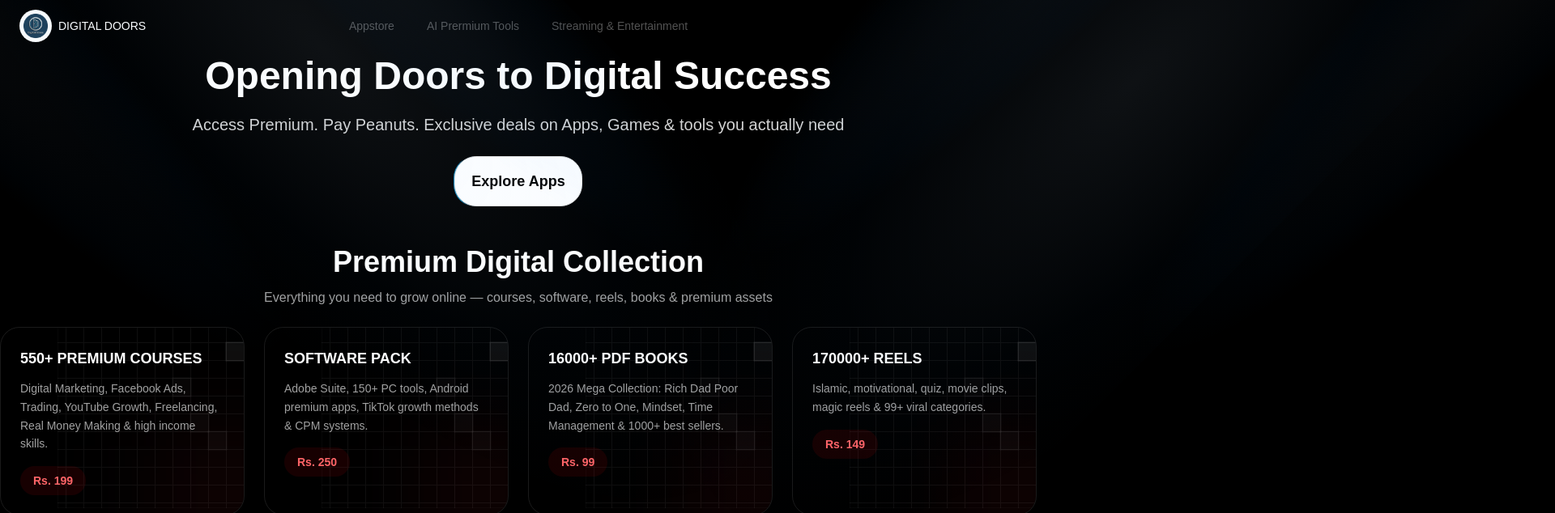
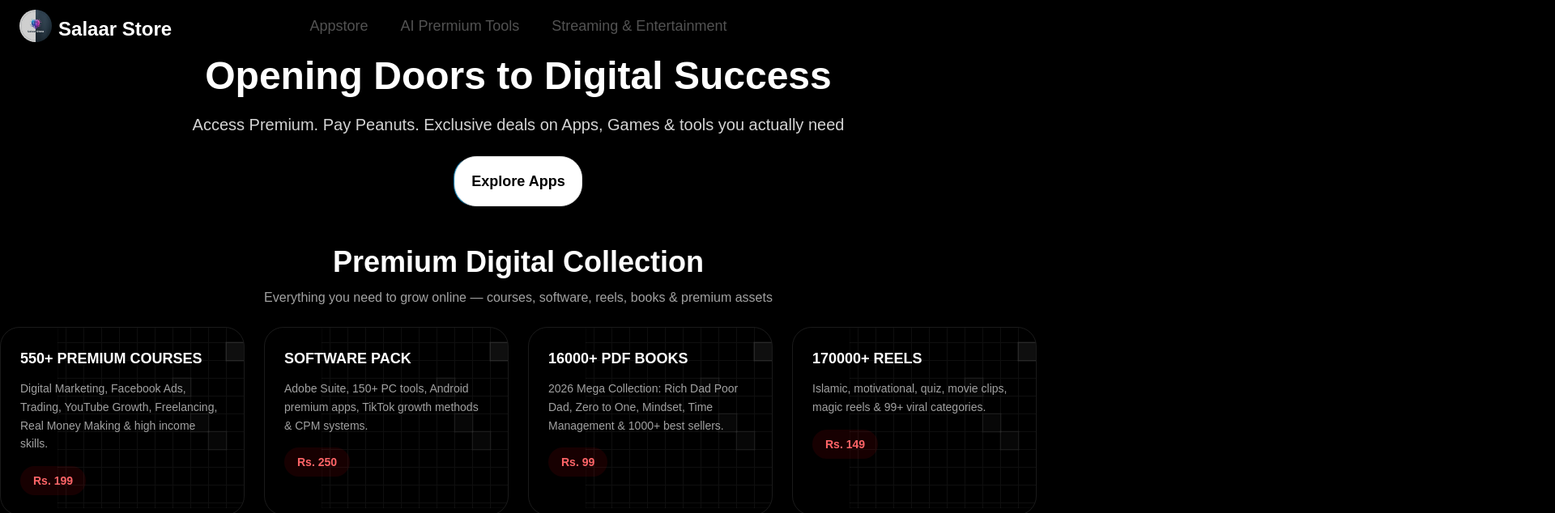
Before and after one commit to salaarsaif7-hash/Digital-Doors.com, a Next.js app: page / in a window 1280 px wide. Shown: the top 634 px of the page at 81% size, 1920 px wide, since content can reach past the window. Built offline with nearby package versions, Linux system fonts and the light colour scheme.

Commit message:
enhancements

```diff
--- a/components/HeroSection.tsx
+++ b/components/HeroSection.tsx
@@ -15,7 +15,7 @@
 
       <div className="relative z-10 w-full max-w-4xl text-center bg-black/80 backdrop-blur rounded-2xl flex flex-col items-center justify-center mx-auto text-white">
 
-        <h1 className="text-4xl md:text-5xl font-bold leading-tight">
+        <h1 className="text-3xl md:text-5xl font-bold leading-tight">
           Opening Doors to Digital Success
         </h1>
 
--- a/components/Navbar.tsx
+++ b/components/Navbar.tsx
@@ -63,7 +63,7 @@
                 key={`mobile-link-${idx}`}
                 href={item.link}
                 onClick={() => setIsMobileMenuOpen(false)}
-                className="relative text-neutral-600 dark:text-neutral-300"
+                className="relative text-white dark:text-white"
               >
                 <span className="block">{item.name}</span>
               </a>
--- a/components/card.tsx
+++ b/components/card.tsx
@@ -100,7 +100,7 @@
               )}
 
               {/* Glow effect */}
-              <div className="absolute -bottom-10 -right-10 w-32 h-32 bg-red-500/10 blur-3xl group-hover:bg-red-500/20 transition-all duration-500" />
+              {/* <div className="absolute -bottom-10 -right-10 w-32 h-32 bg-red-500/10 blur-3xl group-hover:bg-red-500/20 transition-all duration-500" /> */}
             </motion.div>
           ))}
         </div>
--- a/components/ui/Spotlight-new.tsx
+++ b/components/ui/Spotlight-new.tsx
@@ -1,6 +1,6 @@
 "use client";
 import React from "react";
-import { motion } from "motion/react";
+import { motion } from "framer-motion";
 
 type SpotlightProps = {
   className?: string; // ✅ ADD THIS
@@ -21,20 +21,19 @@
   gradientSecond = "radial-gradient(50% 50% at 50% 50%, hsla(210, 100%, 85%, .06) 0, hsla(210, 100%, 55%, .02) 80%, transparent 100%)",
   gradientThird = "radial-gradient(50% 50% at 50% 50%, hsla(210, 100%, 85%, .04) 0, hsla(210, 100%, 45%, .02) 80%, transparent 100%)",
   translateY = -350,
-  width = 560,
-  height = 1380,
-  smallWidth = 240,
-  duration = 7,
-  xOffset = 100,
+  width = 50,
+  height = 10,
+  smallWidth = 240
 }: SpotlightProps = {}) => {
   return (
-    <motion.div
-      initial={{ opacity: 0 }}
-      animate={{ opacity: 1 }}
-      transition={{ duration: 1.5 }}
-      className={`pointer-events-none absolute inset-0 h-full w-full ${className ?? ""}`} // ✅ APPLY HERE
-    >
-      <motion.div
+    // <motion.div
+    //   initial={{ opacity: 0 }}
+    //   animate={{ opacity: 1 }}
+    //   transition={{ duration: 1.5 }}
+    //   className={`pointer-events-none absolute inset-0 h-full w-full ${className ?? ""}`} // ✅ APPLY HERE
+    // >
+      <>
+      {/* <motion.div
         animate={{ x: [0, xOffset, 0] }}
         transition={{
           duration,
@@ -43,7 +42,7 @@
           ease: "easeInOut",
         }}
         className="absolute top-0 left-0 w-screen h-screen z-40 pointer-events-none"
-      >
+      > */}
         <div
           style={{
             transform: `translateY(${translateY}px) rotate(-45deg)`,
@@ -73,9 +72,9 @@
           }}
           className="absolute top-0 left-0 origin-top-left"
         />
-      </motion.div>
+      {/* </motion.div> */}
 
-      <motion.div
+      {/* <motion.div
         animate={{ x: [0, -xOffset, 0] }}
         transition={{
           duration,
@@ -114,7 +113,8 @@
           }}
           className="absolute top-0 right-0 origin-top-right"
         />
-      </motion.div>
-    </motion.div>
+      </motion.div> */}
+      </>
+    //  </motion.div>
   );
 };
--- a/components/ui/resizable-navbar.tsx
+++ b/components/ui/resizable-navbar.tsx
@@ -4,6 +4,9 @@
 import { motion, useScroll, useMotionValueEvent } from "motion/react";
 import Link from "next/link";
 import React, { useRef, useState } from "react";
+import Image from "next/image";
+import SalaarStore from "@/public/SalaarStore.png";
+
 
 // ---------- Props Interfaces ----------
 interface NavbarProps {
@@ -100,7 +103,7 @@
     <motion.div
       onMouseLeave={() => setHovered(null)}
       className={cn(
-        "absolute inset-0 hidden flex-1 flex-row items-center justify-center space-x-2 text-sm font-medium text-zinc-600 transition duration-200 hover:text-zinc-800 lg:flex lg:space-x-2",
+        "absolute inset-0 hidden text-lg flex-1 flex-row items-center justify-center space-x-2  font-medium text-zinc-600 transition duration-200 hover:text-zinc-800 lg:flex lg:space-x-2",
         className
       )}
     >
@@ -161,15 +164,26 @@
   if (!isOpen) return null;
 
   return (
-    <div className={cn("fixed inset-0 z-50 bg-black/60", className)}>
+    <div className={cn("fixed inset-0 z-50 bg-", className)}>
       {/* backdrop */}
       <div className="absolute inset-0" onClick={onClose} />
 
       {/* menu panel */}
-      <div className="absolute top-0 right-0 h-full w-72 bg-white dark:bg-black p-6 flex flex-col gap-4">{children}</div>
+      <div
+        className="
+          absolute top-0 left-0 h-full w-72
+          bg-black dark:bg-black
+          p-6 flex flex-col gap-4
+          transform transition-transform duration-300 ease-in-out
+          translate-x-0
+        "
+      >
+        {children}
+      </div>
     </div>
   );
 };
+
 
 export const MobileNavToggle = ({ isOpen, onClick }: { isOpen: boolean; onClick: () => void }) => {
   return isOpen ? (
@@ -181,14 +195,58 @@
 
 // ---------- Logo & Buttons ----------
 
+
+
 export const NavbarLogo = () => {
+  const text = "Salaar Store";
+
+  const letters = text.split("");
+
+  const containerVariants = {
+    hidden: {},
+    visible: {
+      transition: {
+        staggerChildren: 0.20,
+      },
+    },
+  };
+
+  const letterVariants = {
+    hidden: { opacity: 0, x: 20 },
+    visible: { opacity: 1, x: 0, transition: { type: "spring", stiffness: 300, damping: 20 } },
+  };
+
   return (
-    <Link href="/" className="relative z-20 mr-4 flex items-center space-x-2 px-2 py-1 text-sm font-normal text-black">
-      <img src="/logo.svg.png" alt="logo" width={40} height={40} className="rounded-full object-cover bg-transparent" />
-      <span className="font-medium text-white">DIGITAL DOORS</span>
+    <Link
+      href="/"
+      className="relative z-20 mr-4 flex items-center space-x-2 px-2 py-1 text-sm font-normal"
+    >
+      <Image
+        src={SalaarStore}
+        alt="logo"
+        width={40}
+        height={40}
+        className="rounded-full object-cover bg-white"
+        priority
+      />
+
+      <motion.div
+        className="flex text-2xl font-semibold text-white mt-2 overflow-hidden"
+        variants={containerVariants}
+        initial="hidden"
+        animate="visible"
+      >
+        {letters.map((letter, index) => (
+          <motion.span key={index} variants={letterVariants}>
+            {letter === " " ? "\u00A0" : letter}
+          </motion.span>
+        ))}
+      </motion.div>
     </Link>
   );
 };
+
+
 
 export const NavbarButton = ({
   href,
--- a/package.json
+++ b/package.json
@@ -12,7 +12,7 @@
     "@tabler/icons-react": "^3.36.1",
     "clsx": "^2.1.1",
     "cobe": "^0.6.5",
-    "framer-motion": "^12.27.0",
+    "framer-motion": "^12.27.1",
     "lucide-react": "^0.562.0",
     "motion": "^12.25.0",
     "next": "16.1.1",
```
Also changed, not shown: public/SalaarStore.png (added), 1 other file (tests, documents, lock files or other folders).
